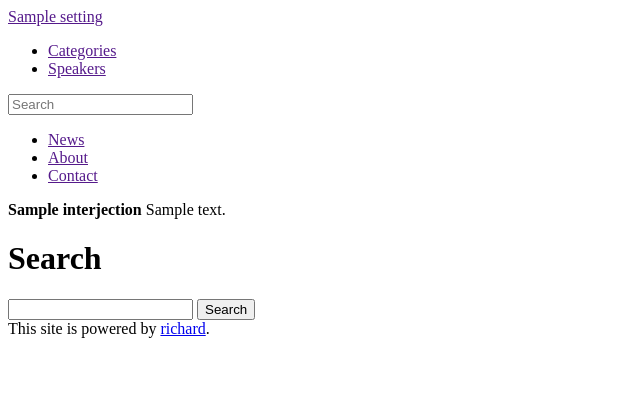
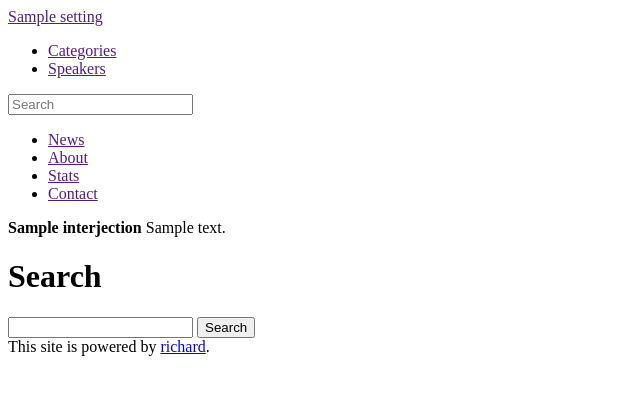
Before and after one commit to pyvideo/richard, a Python web app: template apps/videos/templates/videos/search.html in a window 1280 px wide. Shown: the top 395 px of the page, without its empty margins (0-640 px from the left). Run offline with Jinja, Linux system fonts and the light colour scheme; the template is opened without the code that fills it: most values are stand-ins (such as "Sample title", 1, 10 or a date in 2020); some libraries are stand-ins or nearby versions.

Commit message:
92. Add a link to the stats in the navbar

```diff
--- a/richard/templates/base.html
+++ b/richard/templates/base.html
@@ -48,6 +48,7 @@
         <ul class="nav nav-pills pull-right">
           <li><a href="{{ url('sitenews-list') }}">News</a></li>
           <li><a href="{{ url('pages-page', page='about') }}">About</a></li>
+          <li><a href="{{ url('stats') }}">Stats</a></li>
           <li><a href="{{ url('pages-page', page='contact') }}">Contact</a></li>
         </ul>
       </div>
```
